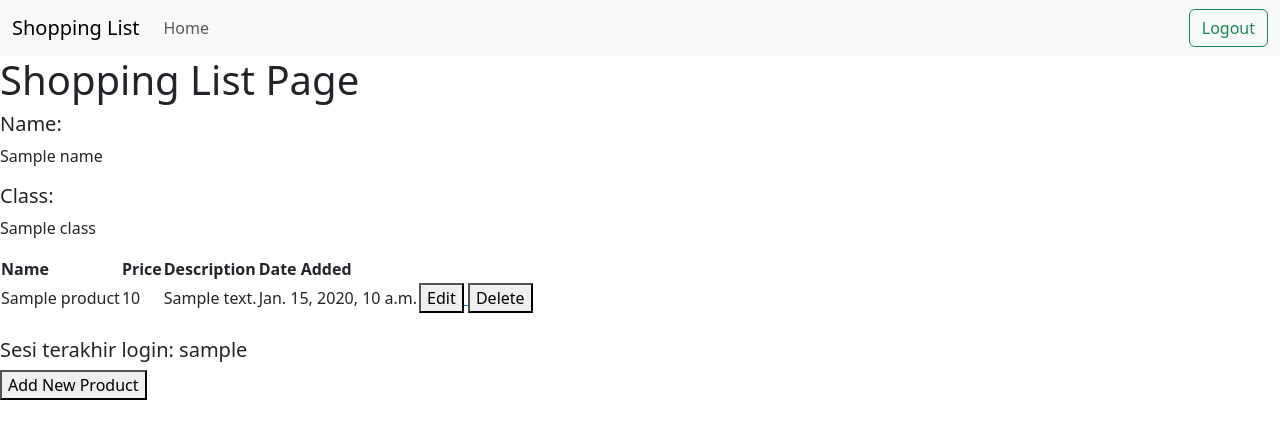
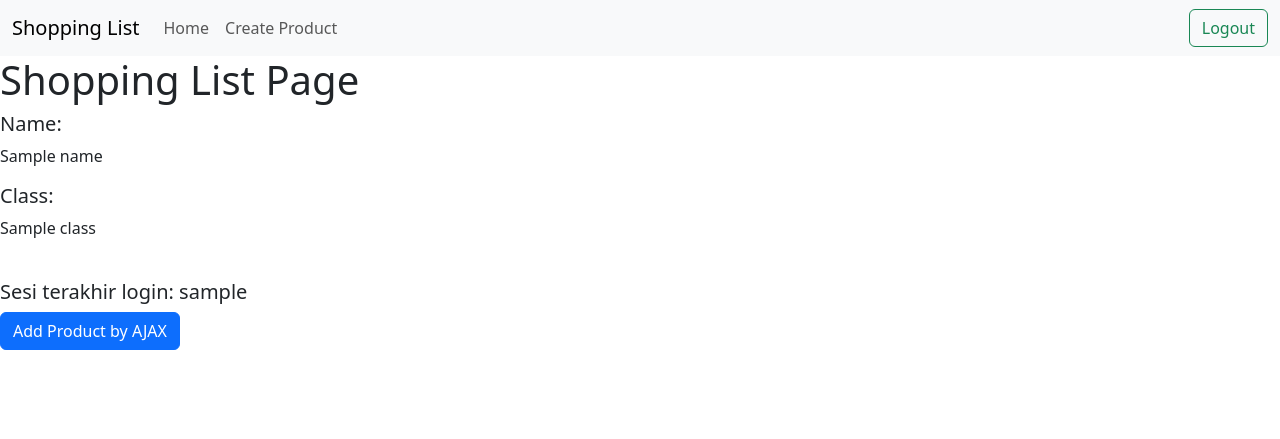
Before and after one commit to BimantoroW/shopping_list, a Django app: template main/templates/main.html in a window 1280 px wide. Shown: the top 439 px of the page. Run offline with Django 4.2, Linux system fonts and the light colour scheme; the template is opened without the code that fills it: most values are stand-ins (such as "Sample title", 1, 10 or a date in 2020).

Commit message:
complete tutorial 5

```diff
--- a/main/templates/main.html
+++ b/main/templates/main.html
@@ -9,45 +9,85 @@
     <h5>Class: </h5>
     <p>{{ class }}</p> <!-- Ubahlah sesuai dengan kelas kamu -->
 
-    <table>
-        <tr>
-            <th>Name</th>
-            <th>Price</th>
-            <th>Description</th>
-            <th>Date Added</th>
-        </tr>
+    <table id="product_table"></table>
 
-        {% comment %} Berikut cara memperlihatkan data produk di bawah baris ini {% endcomment %}
-
-        {% for product in products %}
-            <tr>
-                <td>{{product.name}}</td>
-                <td>{{product.price}}</td>
-                <td>{{product.description}}</td>
-                <td>{{product.date_added}}</td>
-                <td>
-                    <a href="{% url 'main:edit_product' product.pk %}">
-                        <button>
-                            Edit
-                        </button>
-                    </a>
-                    <a href="{% url 'main:delete_product' product.pk %}">
-                          <button>
-                              Delete
-                          </button>
-                    </a>
-                </td>
-            </tr>
-        {% endfor %}
-    </table>
+    <div class="modal fade" id="exampleModal" tabindex="-1" aria-labelledby="exampleModalLabel" aria-hidden="true">
+        <div class="modal-dialog">
+            <div class="modal-content">
+                <div class="modal-header">
+                    <h1 class="modal-title fs-5" id="exampleModalLabel">Add New Product</h1>
+                    <button type="button" class="btn-close" data-bs-dismiss="modal" aria-label="Close"></button>
+                </div>
+                <div class="modal-body">
+                    <form id="form" onsubmit="return false;">
+                        {% csrf_token %}
+                        <div class="mb-3">
+                            <label for="name" class="col-form-label">Name:</label>
+                            <input type="text" class="form-control" id="name" name="name"></input>
+                        </div>
+                        <div class="mb-3">
+                            <label for="price" class="col-form-label">Price:</label>
+                            <input type="number" class="form-control" id="price" name="price"></input>
+                        </div>
+                        <div class="mb-3">
+                            <label for="description" class="col-form-label">Description:</label>
+                            <textarea class="form-control" id="description" name="description"></textarea>
+                        </div>
+                    </form>
+                </div>
+                <div class="modal-footer">
+                    <button type="button" class="btn btn-secondary" data-bs-dismiss="modal">Close</button>
+                    <button type="button" class="btn btn-primary" id="button_add" data-bs-dismiss="modal">Add Product</button>
+                </div>
+            </div>
+        </div>
+    </div>
 
     <br />
 
     <h5>Sesi terakhir login: {{ last_login }}</h5>
 
-    <a href="{% url 'main:create_product' %}">
-        <button>
-            Add New Product
-        </button>
-    </a>
+    <button type="button" class="btn btn-primary" data-bs-toggle="modal" data-bs-target="#exampleModal">Add Product by AJAX</button>
+
+    <script>
+        async function getProducts() {
+            return fetch("{% url 'main:get_product_json' %}").then((res) => res.json())
+        }
+        async function refreshProducts() {
+            document.getElementById("product_table").innerHTML = ""
+            const products = await getProducts()
+            let htmlString = `<tr>
+                <th>Name</th>
+                <th>Price</th>
+                <th>Description</th>
+                <th>Date Added</th>
+            </tr>`
+            products.forEach((item) => {
+                htmlString += `\n<tr>
+                <td>${item.fields.name}</td>
+                <td>${item.fields.price}</td>
+                <td>${item.fields.description}</td>
+                <td>${item.fields.date_added}</td>
+            </tr>`
+            })
+
+            document.getElementById("product_table").innerHTML = htmlString
+        }
+
+        function addProduct() {
+            fetch("{% url 'main:add_product_ajax' %}", {
+                method: "POST",
+                body: new FormData(document.querySelector('#form'))
+            }).then(refreshProducts)
+
+            document.getElementById("form").reset()
+            return false
+        }
+
+        function generate_url(url_name, id) {
+            return "{{ kontol }}"
+        }
+        refreshProducts()
+        document.getElementById("button_add").onclick = addProduct
+    </script>
 {% endblock content %}
--- a/main/urls.py
+++ b/main/urls.py
@@ -1,5 +1,5 @@
 from django.urls import path
-from main.views import show_main, create_product, show_xml, show_json, show_xml_by_id, show_json_by_id, register, login_user, logout_user, edit_product, delete_product
+from main.views import show_main, create_product, show_xml, show_json, show_xml_by_id, show_json_by_id, register, login_user, logout_user, edit_product, delete_product, get_product_json, add_product_ajax
 
 app_name = 'main'
 
@@ -14,5 +14,7 @@
     path('login/', login_user, name='login'),
     path('logout/', logout_user, name='logout'),
     path('edit-product/<int:id>', edit_product, name='edit_product'),
-    path('delete/<int:id>', delete_product, name='delete_product')
+    path('delete/<int:id>', delete_product, name='delete_product'),
+    path('get-product/', get_product_json, name='get_product_json'),
+    path('create-product-ajax', add_product_ajax, name='add_product_ajax')
 ]
--- a/templates/base.html
+++ b/templates/base.html
@@ -24,7 +24,8 @@
                 </button>
                 <div class="collapse navbar-collapse" id="navbarNavAltMarkup">
                   <div class="navbar-nav">
-                    <a class="nav-link" aria-current="page" href="{% url 'main:show_main' %}">Home</a>
+                    <a class="nav-link" href="{% url 'main:show_main' %}">Home</a>
+                    <a class="nav-link" href="{% url 'main:create_product' %}">Create Product</a>
                   </div>
                 </div>
                 <a href="{% url 'main:logout' %}">
```
Also changed, not shown: main/views.py (+20 -1 lines).
